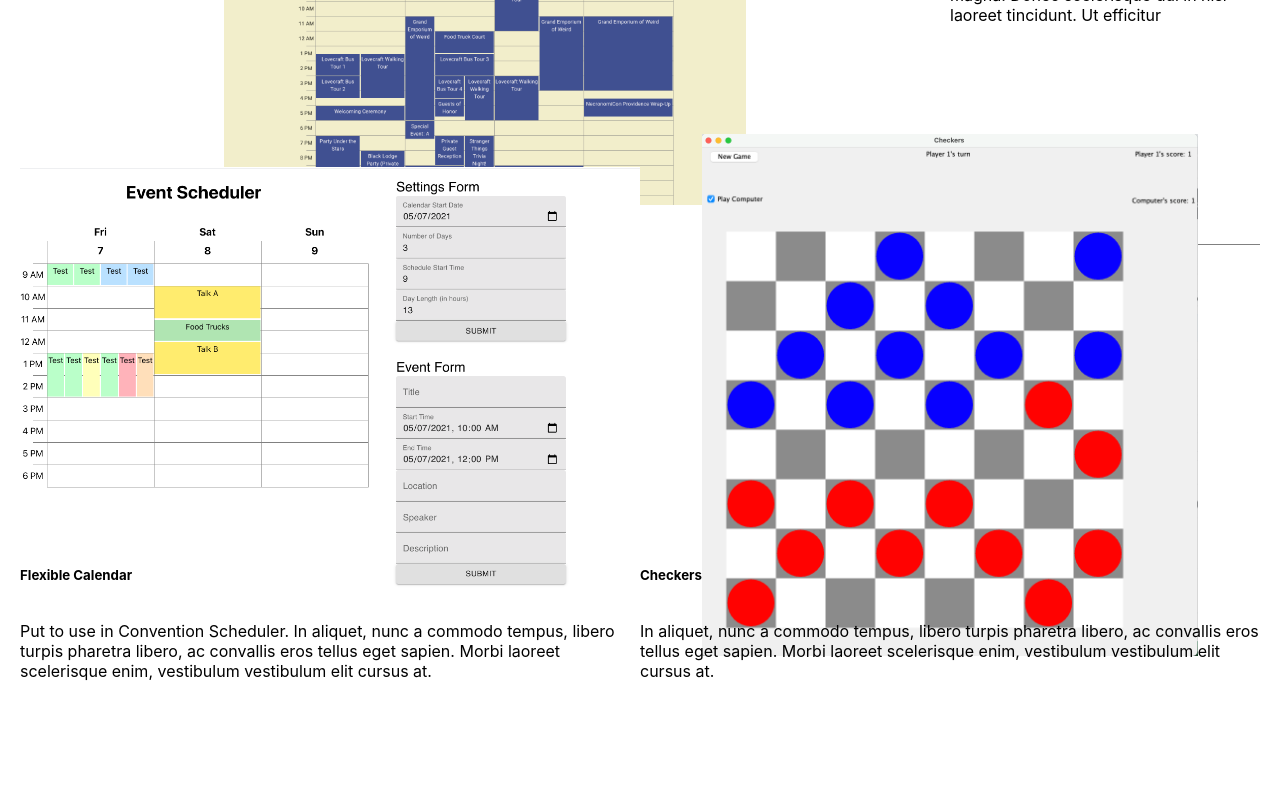
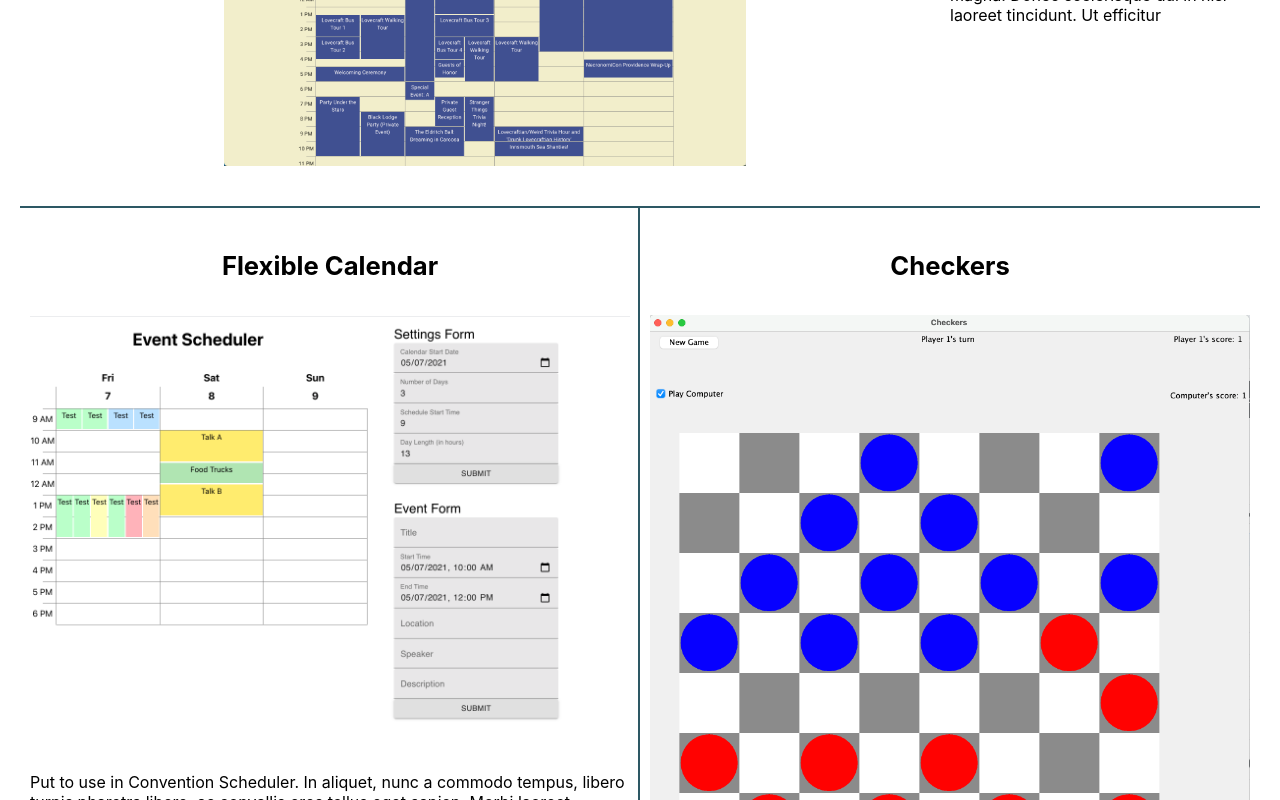
Before and after one commit to EmilyLow/portfolio-site, a React (Create React App) app: page / in a window 1280 px wide. Shown: the part 540-1340 px from the top of the page. Built offline with nearby package versions, Linux system fonts and the light colour scheme.

Commit message:
Rearrangement and text re-sizing

```diff
--- a/package.json
+++ b/package.json
@@ -6,6 +6,7 @@
     "@testing-library/jest-dom": "^5.14.1",
     "@testing-library/react": "^11.2.7",
     "@testing-library/user-event": "^12.8.3",
+    "normalize": "^0.3.1",
     "react": "^17.0.2",
     "react-dom": "^17.0.2",
     "react-scripts": "4.0.3",
@@ -35,5 +36,8 @@
       "last 1 firefox version",
       "last 1 safari version"
     ]
+  },
+  "devDependencies": {
+    "postcss-normalize": "^8.0.1"
   }
 }
--- a/src/App.js
+++ b/src/App.js
@@ -18,30 +18,36 @@ function App() {
         <h2>Full Stack Software Developer</h2>
         </StyledHeader>
         <ProjectBorder>
-          <h4>My Projects</h4>
+          <h3>My Projects</h3>
         </ProjectBorder>
         <BigProjectPicture src = {conventionImage}/>
           {/* <img src = {conventionImage}/>
         </BigProjectPicture> */}
         <BigProjectDesc>
-          <h5> Convention Scheduler</h5>
+          <StyledH4> Convention Scheduler</StyledH4>
           <p>Lorem ipsum dolor sit amet, consectetur adipiscing elit. Quisque semper, enim ac finibus efficitur, turpis mi iaculis ligula, non condimentum risus libero nec magna. Donec scelerisque dui in nisi laoreet tincidunt. Ut efficitur </p>
 
         </BigProjectDesc>
 
-        <SmallProjectPicA src={schedulerImage}/>
+        <TopBorder/>
 
-        <SmallProjectDescA>
-          <h5>Flexible Calendar</h5>
+        <SmallProjectA>
+          <StyledH4>Flexible Calendar</StyledH4>
+          <PicA src={schedulerImage}/>
           <p>Put to use in Convention Scheduler. In aliquet, nunc a commodo tempus, libero turpis pharetra libero, ac convallis eros tellus eget sapien. Morbi laoreet scelerisque enim, vestibulum vestibulum elit cursus at. </p>
-        </SmallProjectDescA>
+        </SmallProjectA>
 
-        <SmallProjectPicB src={checkersImage}/>
+        <VerticalBorder/>
 
-        <SmallProjectDescB>
-          <h5>Checkers</h5>
+        <SmallProjectB>
+          <StyledH4>Checkers</StyledH4>
+          <PicB src={checkersImage}/>
           <p>In aliquet, nunc a commodo tempus, libero turpis pharetra libero, ac convallis eros tellus eget sapien. Morbi laoreet scelerisque enim, vestibulum vestibulum elit cursus at. </p>
-        </SmallProjectDescB>
+        </SmallProjectB>
+
+
+
+
     </GridDiv>
   );
 }
@@ -54,7 +60,7 @@ export default App;
 const GridDiv = styled.div`
   display: grid;
   grid-template-columns: [first] 1fr 1fr [midpoint] 1fr  1fr [last];
-  grid-template-rows: 8% 200px 60px 400px 300px 300px auto;
+  grid-template-rows: 5% 200px 60px 400px 300px 300px auto;
   //background-color: grey;
   //place-items: center;
   //justify-items: center;
@@ -64,6 +70,7 @@ const GridDiv = styled.div`
 const Contact = styled.p`
   grid-column: 4 / span 1;
   grid-row: 1 / span 1;
+
 
 `;
 
@@ -79,7 +86,13 @@ const StyledHeader = styled.div`
   color: white;
   display: flex;
   flex-direction: column;
+  align-items: center;
 
+
+`;
+
+const StyledH4 = styled.h4`
+  font-size: 1.6rem;
 
 `;
 
@@ -89,8 +102,27 @@ const ProjectBorder = styled.div`
   grid-column: first / last;
   grid-row: 3;
 
-  //Note, the bottom border isn't useful when this is the image directly
-  border-bottom: 1px solid gray;
+
+  border-bottom: 2px solid #2d5864;
+
+
+`;
+
+const TopBorder = styled.div`
+  grid-column: first / last;
+  grid-row: 5;
+  border-top: 2px solid #2d5864;
+
+
+`;
+
+const VerticalBorder = styled.div`
+
+  grid-column: 2 / 3;
+  grid-row: 5 / span 2;
+  border-right: 2px solid #2d5864;
+
+
 
 `;
 
@@ -111,10 +143,46 @@ const BigProjectDesc = styled.div`
   grid-row: 4
   display: flex;
   flex-direction: column;
-  border-bottom: 1px solid grey;
+
 `;
 
 //So I might want to do a single project box, and then use flexbox for columns. To put the titles on top
+
+const SmallProjectA = styled.div`
+  margin: 10px;
+
+  grid-column: first / midpoint;
+  grid-row: 5 / span 2;
+  display: flex;
+  flex-direction: column;
+  align-items: center;
+
+
+
+`;
+
+const SmallProjectB = styled.div`
+  margin: 10px;
+  grid-column: midpoint / end;
+  grid-row: 5 / span 2;
+  display: flex;
+  flex-direction: column;
+  align-items: center;
+
+
+
+`;
+
+const PicA = styled.img`
+  max-width: 100%;
+
+`;
+
+const PicB = styled.img`
+  max-width: 100%;
+
+
+`;
 
 const SmallProjectPicA = styled.img`
 
--- a/src/index.css
+++ b/src/index.css
@@ -1,3 +1,5 @@
+
+
 body {
   margin: 0;
   font-family: -apple-system, BlinkMacSystemFont, 'Segoe UI', 'Roboto', 'Oxygen',
```
Also changed, not shown: 1 other file (tests, documents, lock files or other folders).
